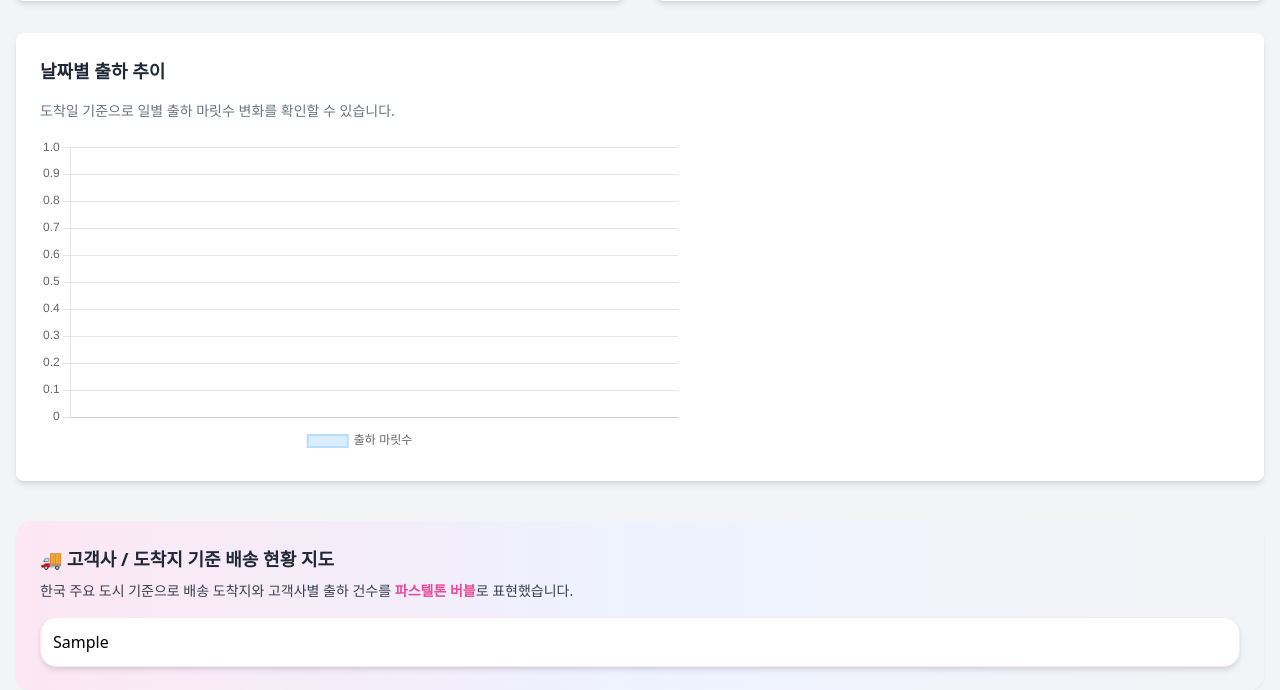
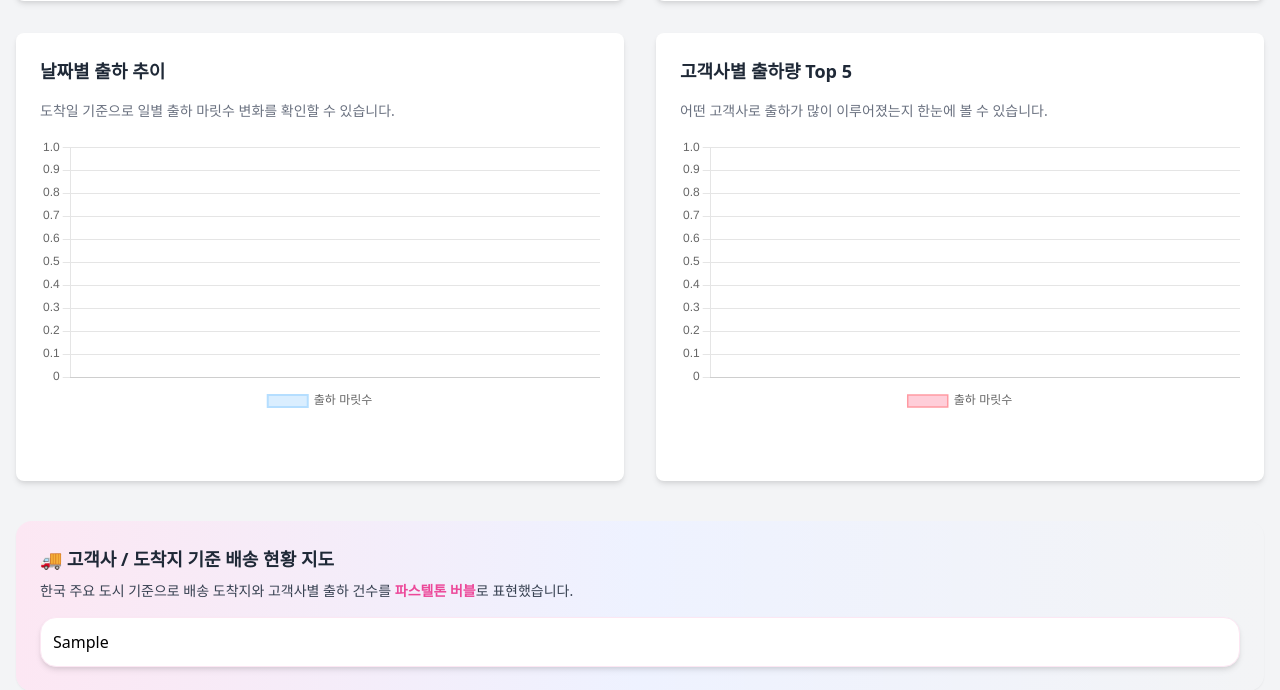
Before and after one commit to RudinP/MicrosoftDataSchool-myboardPractice, a Flask app: template myboard/templates/fms_analytics.html in a window 1280 px wide. Shown: the part 579-1269 px from the top of the page. Run offline with Flask 3, Linux system fonts and the light colour scheme; the template is opened without the code that fills it: most values are stand-ins (such as "Sample title", 1, 10 or a date in 2020); some libraries are stand-ins or nearby versions.

Commit message:
시각화 추가

```diff
--- a/myboard/app.py
+++ b/myboard/app.py
@@ -242,6 +242,18 @@ def fms_analytics():
     )
     daily_rows = cursor.fetchall()
 
+    # 4) 고객사별 출하 마릿수 (Top 5)
+    cursor.execute(
+        """
+        SELECT 고객사, COUNT(*) AS count
+        FROM fms.total_result
+        GROUP BY 고객사
+        ORDER BY count DESC
+        LIMIT 5
+        """
+    )
+    company_rows = cursor.fetchall()
+
     cursor.close()
     conn.close()
 
@@ -290,6 +302,10 @@ def fms_analytics():
     ]
     daily_values = [row["count"] for row in daily_rows]
 
+    # ---------- 막대 차트: 고객사별 출하량 Top 5 ----------
+    company_labels = [row["고객사"] for row in company_rows]
+    company_values = [row["count"] for row in company_rows]
+
     # 배송 지도 HTML 생성
     map_html = build_fms_map()
 
@@ -301,6 +317,8 @@ def fms_analytics():
         pf_datasets=json.dumps(pf_datasets, ensure_ascii=False),
         daily_labels=json.dumps(daily_labels, ensure_ascii=False),
         daily_values=json.dumps(daily_values),
+        company_labels=json.dumps(company_labels, ensure_ascii=False),
+        company_values=json.dumps(company_values),
         map_html=map_html,
     )
 
--- a/myboard/templates/fms_analytics.html
+++ b/myboard/templates/fms_analytics.html
@@ -42,8 +42,10 @@
   </div>
 </div>
 
+<!-- 날짜별 출하 추이 & 고객사별 출하량 -->
+<div class="grid gap-8 lg:grid-cols-2 mt-8">
   <!-- 날짜별 출하 추이 라인 차트 -->
-<div class="bg-white rounded-lg shadow-md p-6 mt-8">
+  <div class="bg-white rounded-lg shadow-md p-6">
     <h3 class="text-lg font-semibold text-gray-800 mb-4">
       날짜별 출하 추이
     </h3>
@@ -52,6 +54,19 @@
     </p>
     <div class="relative h-80">
       <canvas id="dailyLineChart"></canvas>
+    </div>
+  </div>
+
+  <!-- 고객사별 출하량 Top 5 -->
+  <div class="bg-white rounded-lg shadow-md p-6">
+    <h3 class="text-lg font-semibold text-gray-800 mb-4">
+      고객사별 출하량 Top 5
+    </h3>
+    <p class="text-sm text-gray-500 mb-4">
+      어떤 고객사로 출하가 많이 이루어졌는지 한눈에 볼 수 있습니다.
+    </p>
+    <div class="relative h-80">
+      <canvas id="companyBarChart"></canvas>
     </div>
   </div>
 </div>
@@ -82,6 +97,8 @@
   const pfDatasets = {{ pf_datasets | safe }};
   const dailyLabels = {{ daily_labels | safe }};
   const dailyValues = {{ daily_values | safe }};
+  const companyLabels = {{ company_labels | safe }};
+  const companyValues = {{ company_values | safe }};
 
   // 파스텔톤 색상 팔레트
   const pastelPalette = [
@@ -186,6 +203,38 @@
       },
     },
   });
+
+  // 4) 고객사별 출하량 Top 5 막대 차트
+  const companyCtx = document.getElementById("companyBarChart").getContext("2d");
+  new Chart(companyCtx, {
+    type: "bar",
+    data: {
+      labels: companyLabels,
+      datasets: [
+        {
+          label: "출하 마릿수",
+          data: companyValues,
+          backgroundColor: "rgba(255, 186, 201, 0.7)",
+          borderColor: "#FF9AA2",
+          borderWidth: 1.5,
+          borderRadius: 8,
+        },
+      ],
+    },
+    options: {
+      responsive: true,
+      plugins: {
+        legend: {
+          position: "bottom",
+        },
+      },
+      scales: {
+        y: {
+          beginAtZero: true,
+        },
+      },
+    },
+  });
 </script>
 
 {% endblock %}
```
Lines whose indentation alone changed are shown as unchanged.
